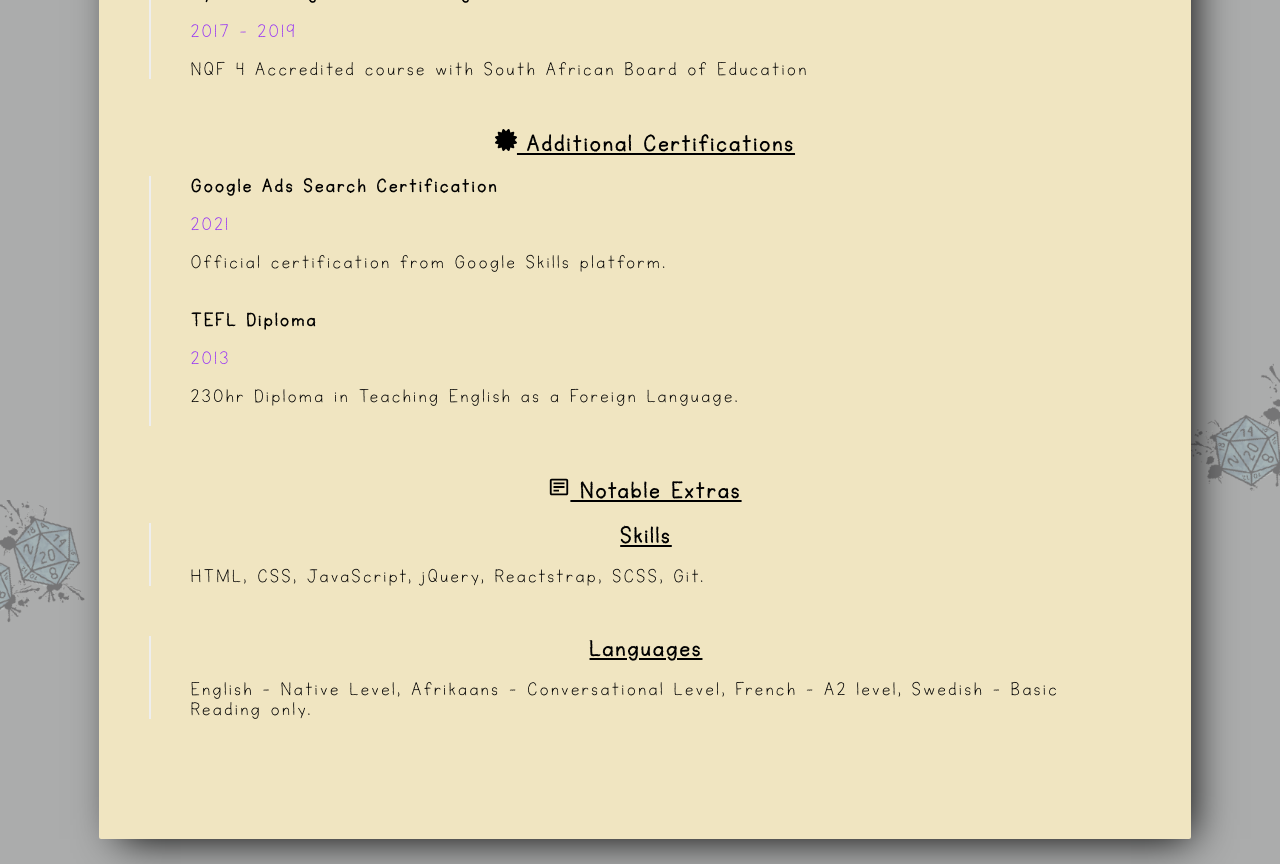
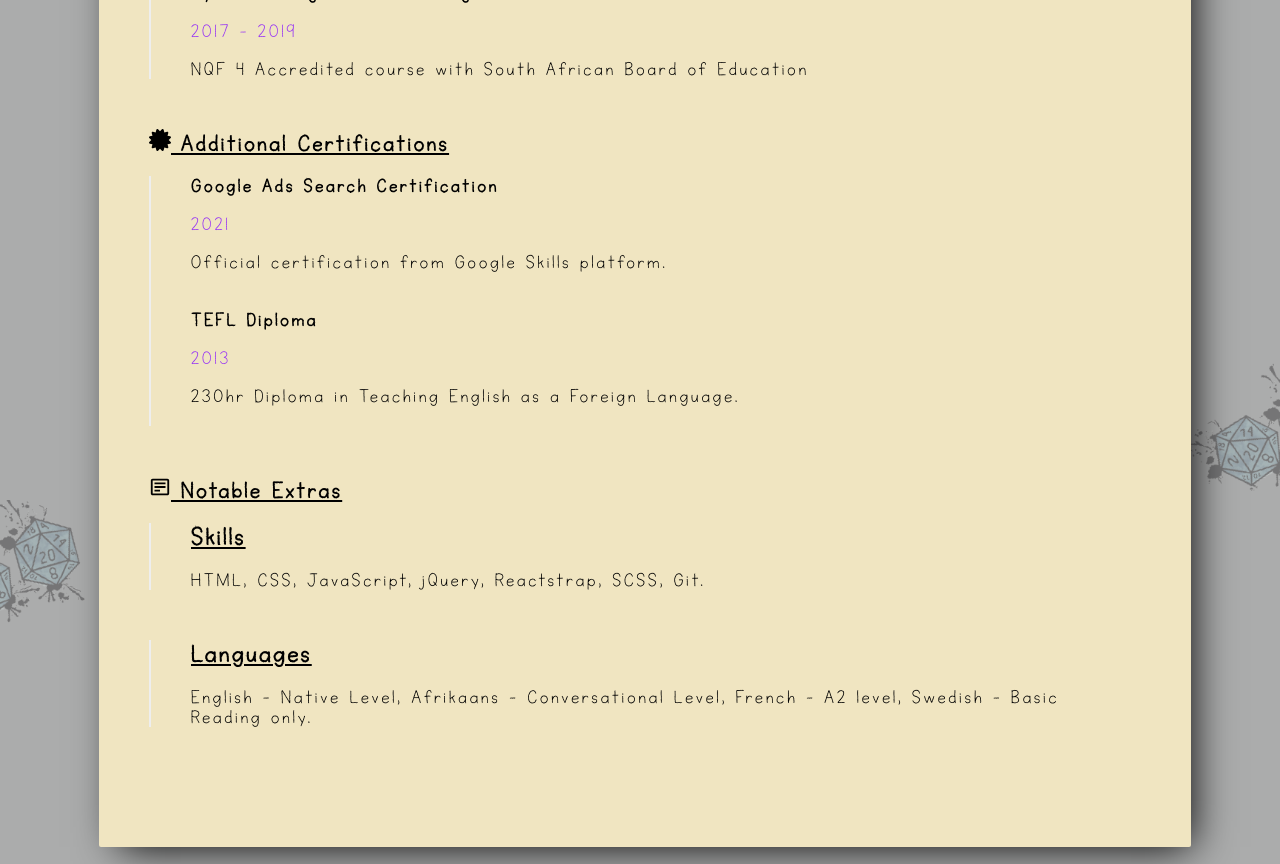
Before and after one commit to Nyxerian/Portfolio-Website, a React (Create React App) app: page /CV in a window 1280 px wide. Shown: the part 1100-1964 px from the top of the page. Built offline with nearby package versions, Linux system fonts and the light colour scheme.

Commit message:
updated CV alignment

```diff
--- a/src/Pages/3. CV Page/CV.css
+++ b/src/Pages/3. CV Page/CV.css
@@ -67,6 +67,7 @@ a:hover {
   font-size: 22px;
   font-weight: 600;
   margin-bottom: 5px;
+  text-align: left;
 }
 
 .cv-section__wrapper {
--- a/src/Pages/3. CV Page/CV.js
+++ b/src/Pages/3. CV Page/CV.js
@@ -88,16 +88,16 @@ export default function CV() {
 
 
         <section class="cv-section">
-        <h2 class="cv-section__title">{<BiDetail />} Notable Extras</h2>
+        <h2 class="cv-section__title" style={{textAlign:'left'}}>{<BiDetail />} Notable Extras</h2>
             <div class="cv-section__wrapper">
-            <h2 class="cv-sidebar-section__title">Skills</h2>
+            <h2 style={{textAlign:'left'}}>Skills</h2>
             <p class="cv-sidebar-section__description">HTML, CSS, JavaScript, jQuery, Reactstrap, SCSS, Git.</p>
             </div>
         </section>
 
         <section class="cv-section">
         <div class="cv-section__wrapper">
-          <h2 class="cv-sidebar-section__title">Languages</h2>
+          <h2 style={{textAlign:'left'}}>Languages</h2>
           <p class="cv-sidebar-section__description">English - Native Level, Afrikaans - Conversational Level, French - A2 level, Swedish - Basic Reading only.</p>
         </div>
         </section>
--- a/src/Pages/4. Projects Page/Projects.js
+++ b/src/Pages/4. Projects Page/Projects.js
@@ -20,6 +20,7 @@ export default function Projects() {
               <br /><br />
                 <div class="summary">
                   Create a simple To-Do App. Add a little flair.
+                  Currently incomplete.
                 </div>
                 <a href="#" class="btn"> Open Project </a>
                 <div class="project-info">
```
